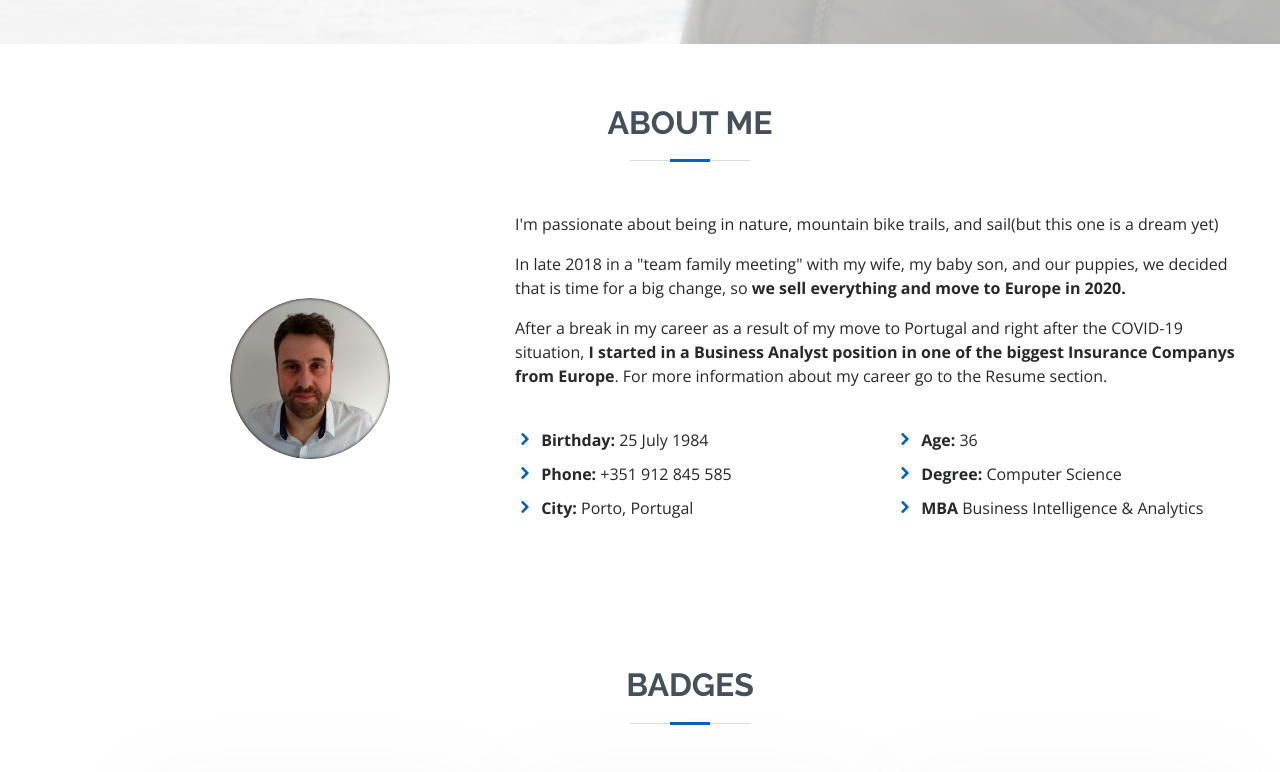
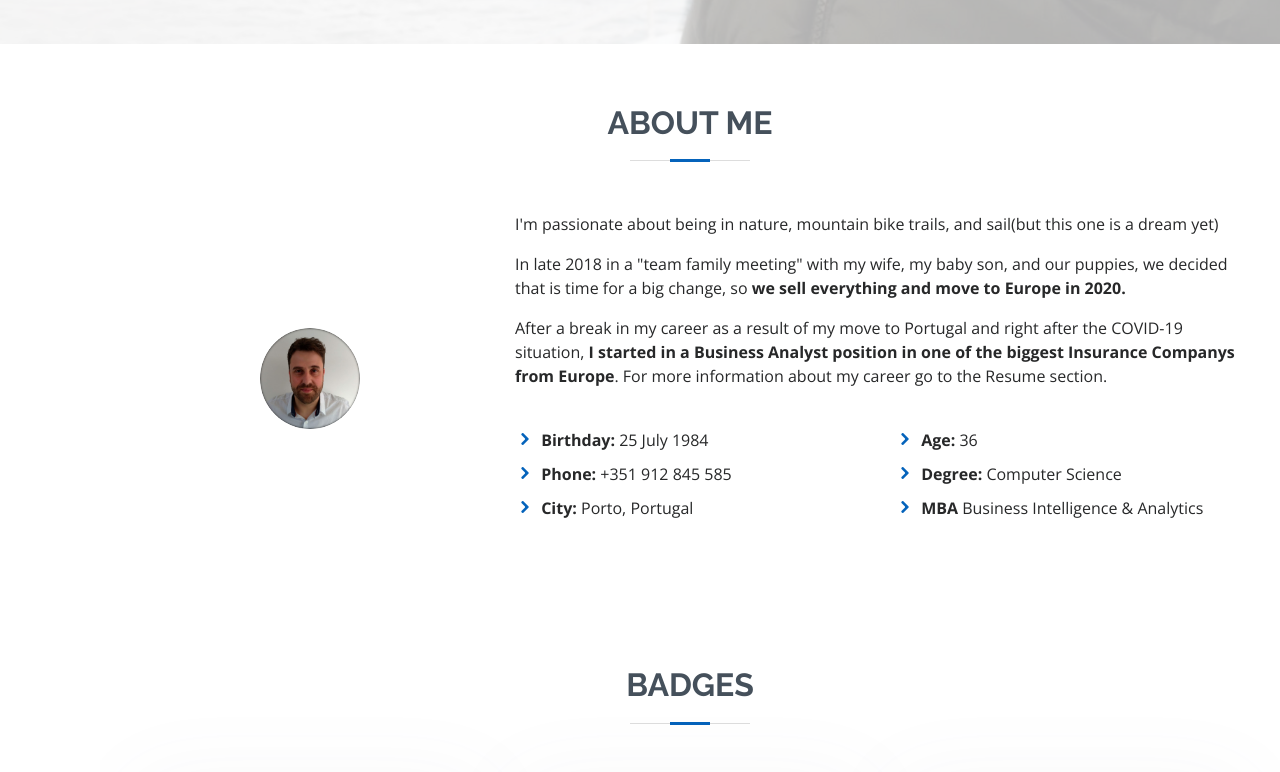
Before and after one commit to leonardodgomes/mysite, a plain HTML site: page index.html in a window 1280 px wide. Shown: the part 756-1528 px from the top of the page. Drawn offline with nearby package versions, Linux system fonts and the light colour scheme.

Commit message:
Update style.css

```diff
--- a/assets/css/style.css
+++ b/assets/css/style.css
@@ -450,6 +450,11 @@ section {
   .about .about-img svg{
     width:95%;
   }
+  .about .about-img .photo {
+  width: 100px;
+
+}
+
 }
 
 
```
